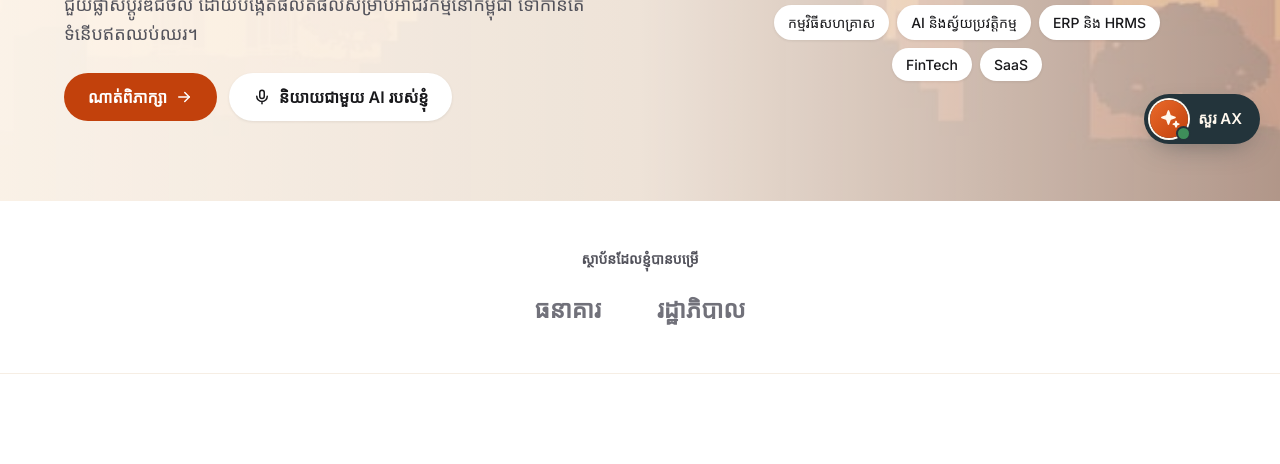
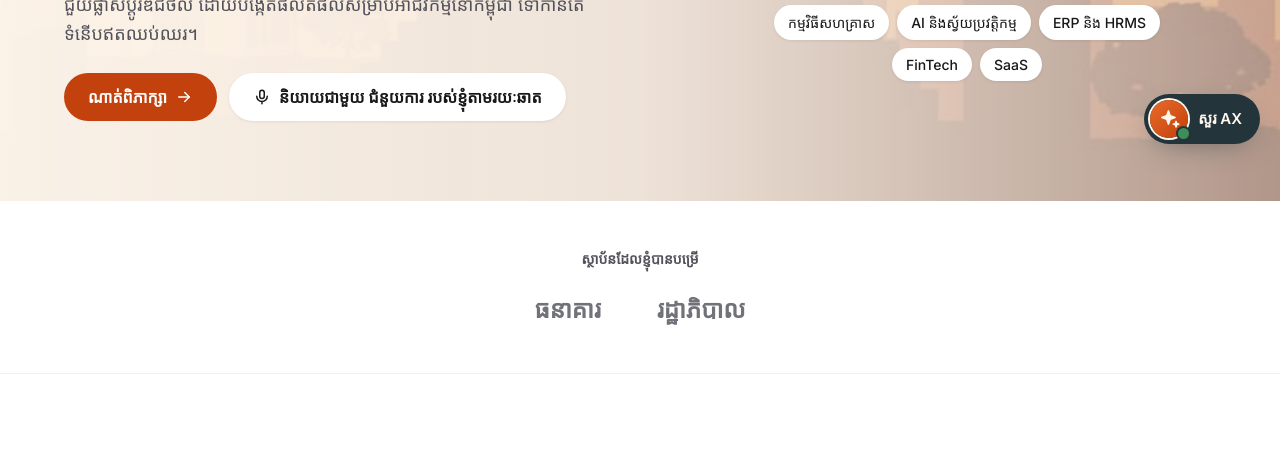
Before and after one commit to yanchhuong/My-Professional-Profile, a plain HTML site: page index.html in a window 1280 px wide. Shown: the part 636-1100 px from the top of the page. Drawn offline with Linux system fonts and the light colour scheme; a web font is replaced by a local one.

Commit message:
Hero button (Khmer): "និយាយជាមួយ ជំនួយការ របស់ខ្ញុំតាមរយៈឆាត"
Co-Authored-By: Claude Opus 5.5 <noreply@anthropic.com>

```diff
--- a/index.html
+++ b/index.html
@@ -70,7 +70,7 @@
         </a>
         <button type="button" class="btn btn-white" data-ax-voice>
           <svg aria-hidden="true" width="18" height="18" viewBox="0 0 24 24" fill="none" stroke="currentColor" stroke-width="2" stroke-linecap="round" stroke-linejoin="round"><rect x="9" y="3" width="6" height="11" rx="3"/><path d="M5 11a7 7 0 0 0 14 0M12 18v3"/></svg>
-          <span lang="km">និយាយជាមួយ AI របស់ខ្ញុំ</span><span lang="en">Talk to my AI</span>
+          <span lang="km">និយាយជាមួយ ជំនួយការ របស់ខ្ញុំតាមរយៈឆាត</span><span lang="en">Talk to my AI</span>
         </button>
         <a href="#" class="btn btn-white" data-cv-link hidden>
           <svg aria-hidden="true" width="18" height="18" viewBox="0 0 24 24" fill="none" stroke="currentColor" stroke-width="2" stroke-linecap="round" stroke-linejoin="round"><path d="M12 4v11"/><path d="m7 10 5 5 5-5"/><path d="M5 20h14"/></svg>
```
